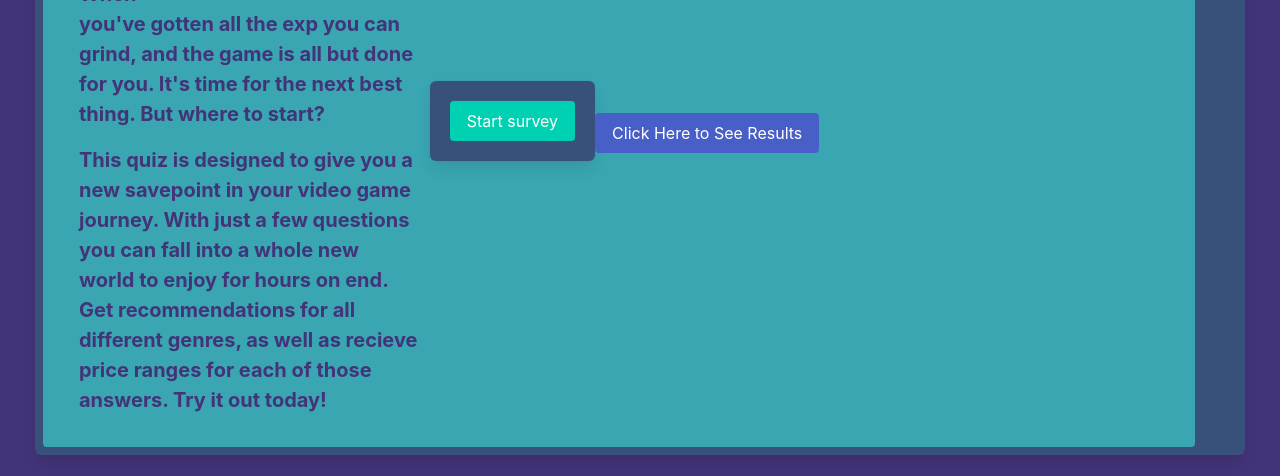
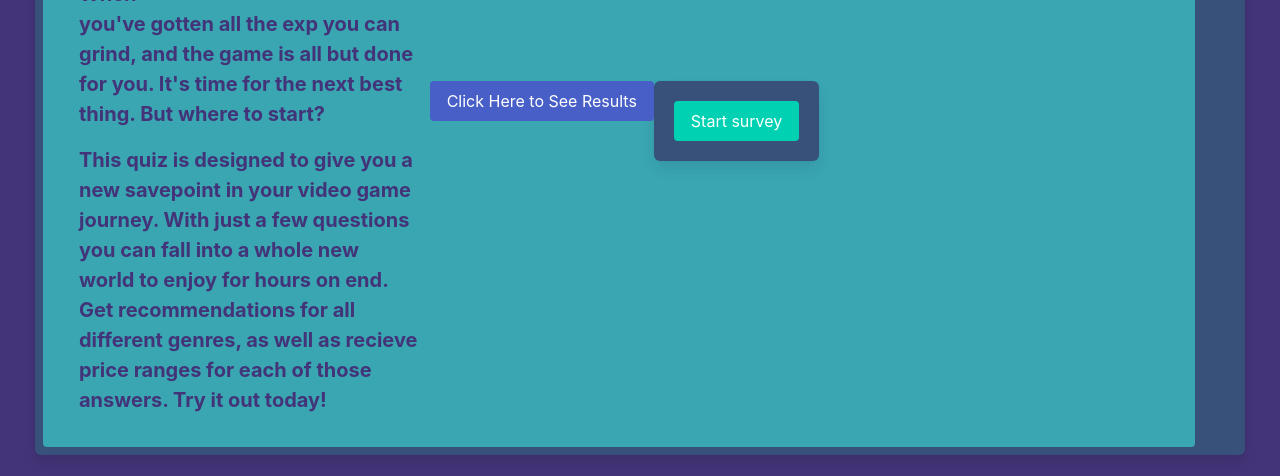
Before and after one commit to dlope0831/find-your-game, a plain HTML site: page index.html in a window 1280 px wide. Shown: the part 612-1088 px from the top of the page. Drawn offline with nearby package versions, Linux system fonts and the light colour scheme.

Commit message:
styling things

```diff
--- a/index.html
+++ b/index.html
@@ -39,29 +39,23 @@
         <p class="pt-4 bartext"><strong>This quiz is designed to give you a new savepoint in your video game journey. With just a few questions you can fall into a whole new world to enjoy for hours on end. Get recommendations for all different genres, as well as recieve price ranges for each of those answers. Try it out today!</strong></p>
       </div>
 
+        <!-- <p><strong> Tired of playing the same video games? You stumbled upon the perfect place. By answering a couple of easy questions, you will be introduced to new video games based on your interests. Explore your video game horizon today! </strong></p> -->
+
       <!--quiz area-->
-      <div>
+      <section class="quiz">
+        <div class="box is-8 quiz-body is-pulled-right">
+        </div>
 
 
-
-        <!-- <p><strong> Tired of playing the same video games? You stumbled upon the perfect place. By answering a couple of easy questions, you will be introduced to new video games based on your interests. Explore your video game horizon today! </strong></p> -->
+        <!--modal button-->
+        <button class="js-modal-trigger button is-primary is-link" data-target="modal-js-example">
+        Click Here to See Results
+        </button>
       </div>
-
-      <!--quiz area-->
-
-        <section class="box is-8 quiz-body">
-        </section>
-
-     <!--modal button-->
-     <button class="js-modal-trigger button is-primary is-link" data-target="modal-js-example">
-      Click Here to See Results
-    </button>
 
 
 
 
-
-    </div>
  </main>
 
 <!--footer-->
```
Also changed, not shown: assets/css/styles.css (line endings or trailing spaces).
